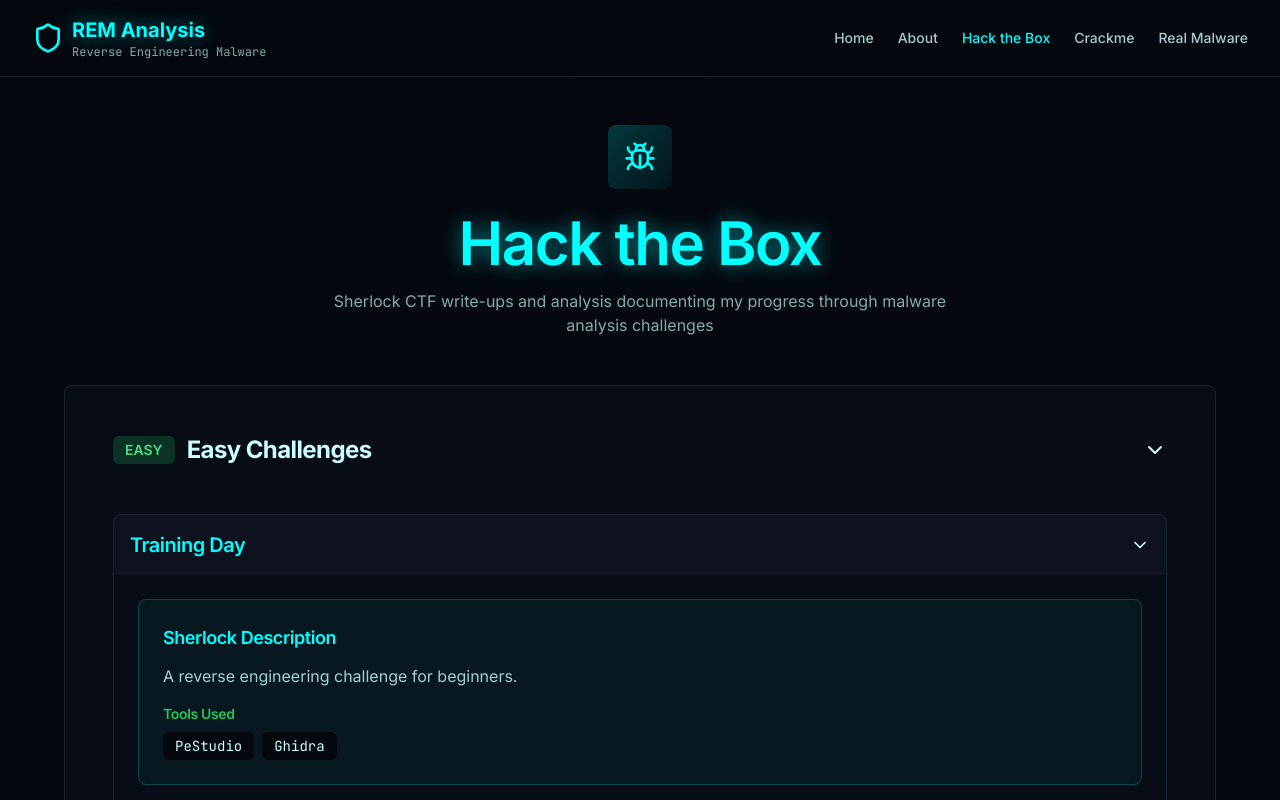
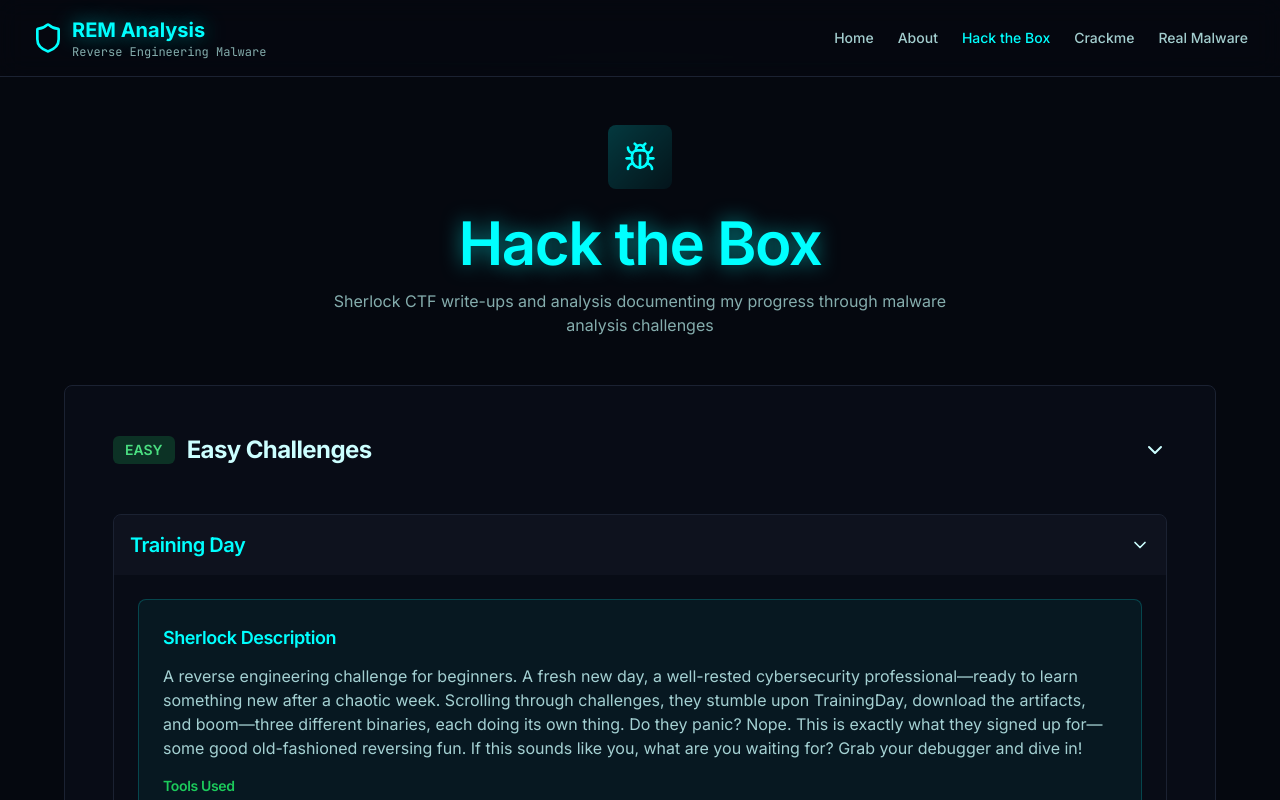
Before and after one commit to Siinatraa/NewREMWebsite, a React (Vite) app: page /hack-the-box in a window 1280 px wide. Both pictures are taken after a click on the button "Training Day". Shown: the top 800 px of the page. Built offline with nearby package versions, Linux system fonts and the light colour scheme.

Commit message:
HackTheBoxPage.tsx

```diff
--- a/src/pages/HackTheBoxPage.tsx
+++ b/src/pages/HackTheBoxPage.tsx
@@ -68,7 +68,7 @@
                     {/* Sherlock Info */}
                     <div className="bg-primary/5 border border-primary/20 rounded-lg p-6">
                       <h4 className="text-lg font-semibold text-primary mb-3">Sherlock Description</h4>
-                      <p className="text-foreground/80 mb-4">A reverse engineering challenge for beginners.</p>
+                      <p className="text-foreground/80 mb-4">A reverse engineering challenge for beginners. A fresh new day, a well-rested cybersecurity professional—ready to learn something new after a chaotic week. Scrolling through challenges, they stumble upon TrainingDay, download the artifacts, and boom—three different binaries, each doing its own thing. Do they panic? Nope. This is exactly what they signed up for—some good old-fashioned reversing fun. If this sounds like you, what are you waiting for? Grab your debugger and dive in!</p>
                       <div className="mt-4">
                         <h5 className="text-sm font-semibold text-secondary mb-2">Tools Used</h5>
                         <div className="flex flex-wrap gap-2">
```
